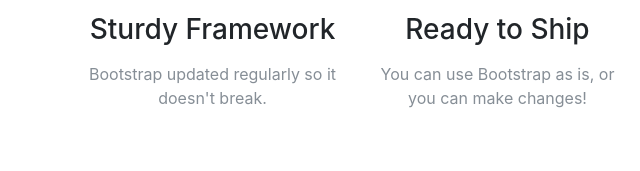
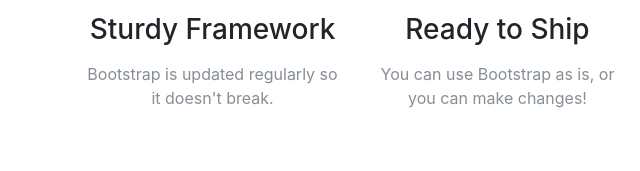
Before and after one commit to odbaruch/Nyga-Home, a website with bundled scripts: page index.html in a window 1280 px wide. Shown: the part 1584-1755 px from the top of the page, 0-640 px from the left. Built offline with nearby package versions, Linux system fonts and the light colour scheme.

Commit message:
Fix typo in Services

```diff
--- a/index.html
+++ b/index.html
@@ -99,7 +99,7 @@
             <div class="service-box mt-5 mx-auto">
               <i class="fa fa-4x fa-diamond text-primary mb-3 sr-icons"></i>
               <h3 class="mb-3">Sturdy Framework</h3>
-              <p class="text-muted mb-0">Bootstrap updated regularly so it doesn't break.</p>
+              <p class="text-muted mb-0">Bootstrap is updated regularly so it doesn't break.</p>
             </div>
           </div>
           <div class="col-lg-3 col-md-6 text-center">
```
